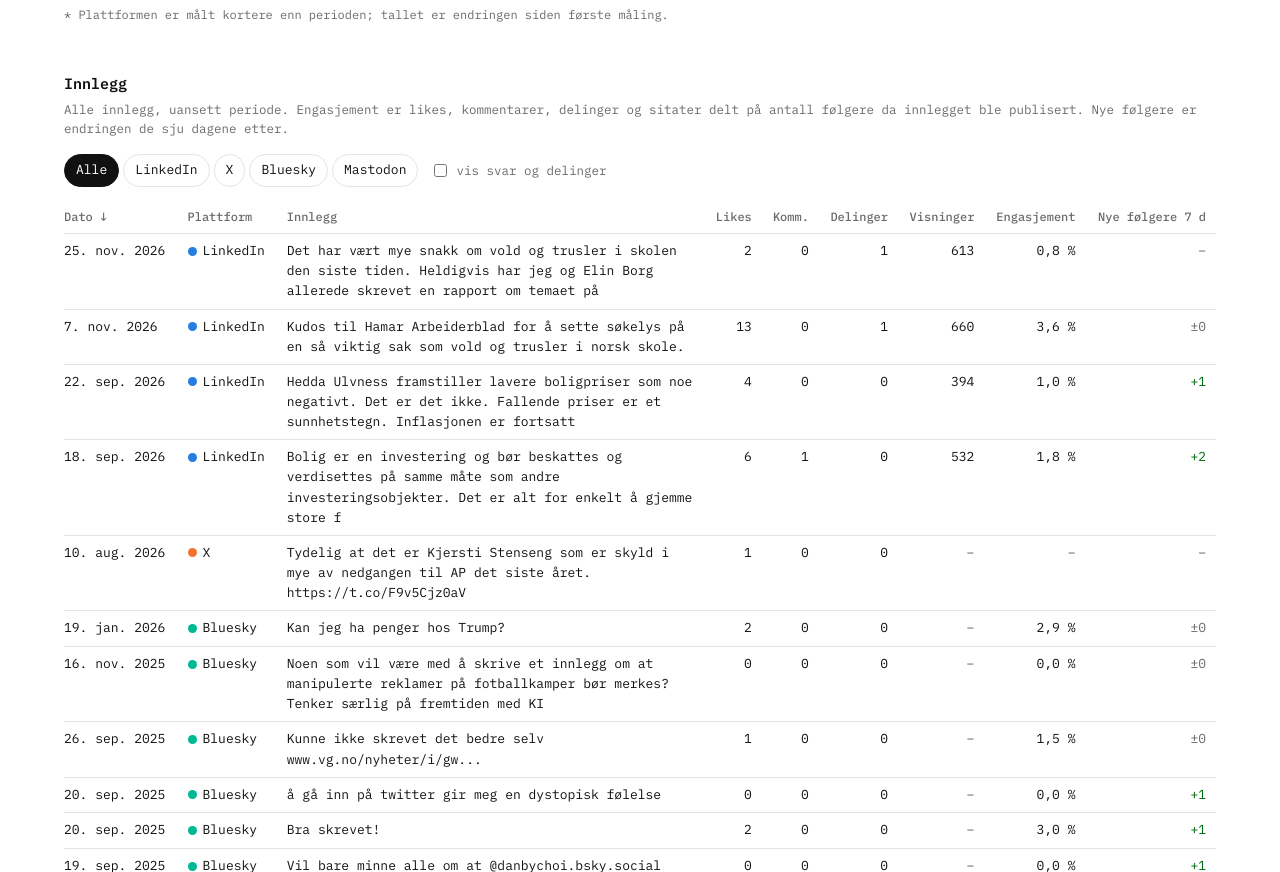
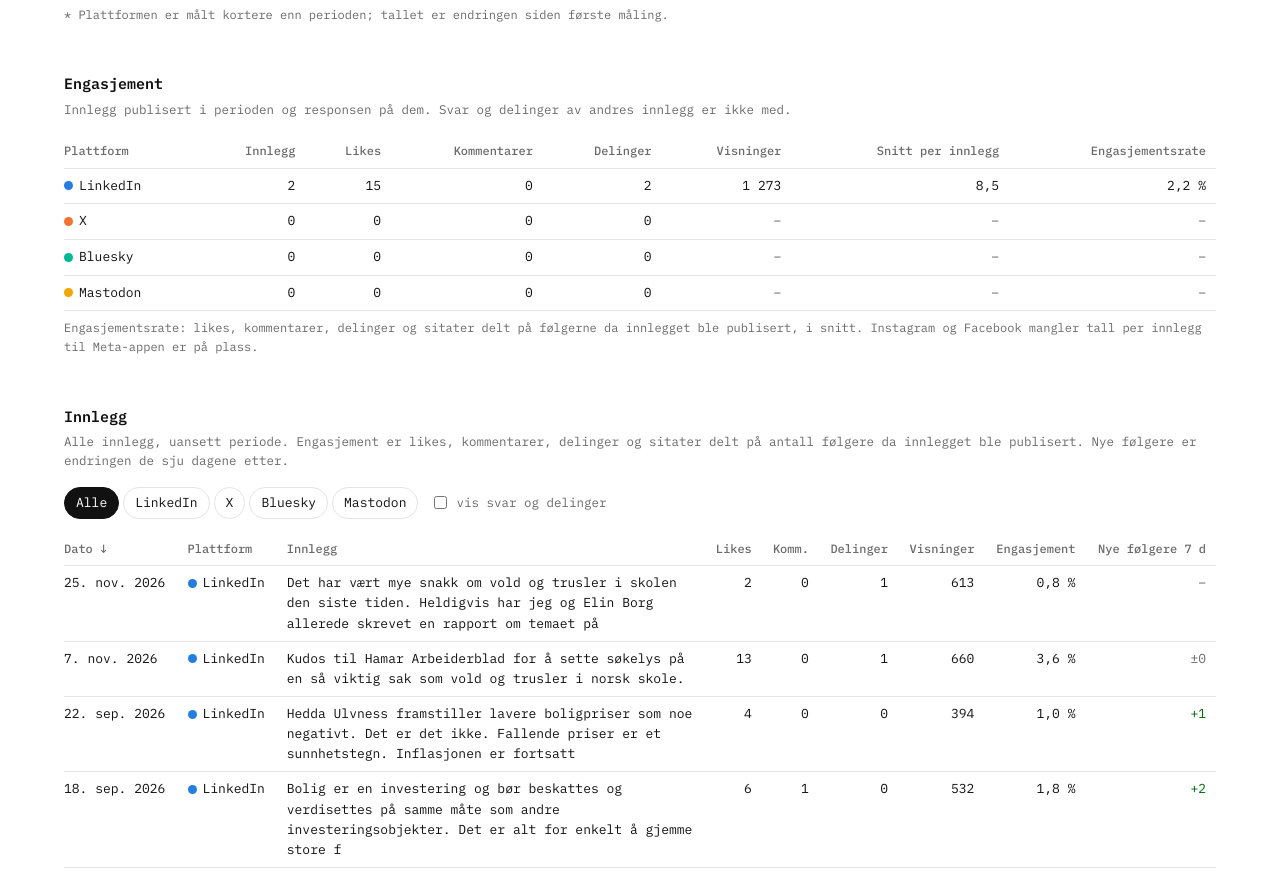
Before and after one commit to oas-94/oas-94.github.io, a plain HTML site: page tall/index.html in a window 1280 px wide. Shown: the part 2308-3180 px from the top of the page. Drawn offline with Linux system fonts and the light colour scheme.

Commit message:
Tall: engasjement per plattform, LinkedIn-profilvisninger

```diff
--- a/tall/index.html
+++ b/tall/index.html
@@ -165,6 +165,10 @@ label.valg{font-size:12.5px;color:var(--gra);margin-left:8px;display:inline-flex
   <p class="h2under">Netto endring i hovedtallet for hver plattform. Prosent er vekst siste 30 dager.</p>
   <div class="rull" id="vekst"></div>
 
+  <h2>Engasjement</h2>
+  <p class="h2under" id="engUnder">Innlegg publisert i perioden og responsen på dem. Svar og delinger av andres innlegg er ikke med.</p>
+  <div class="rull" id="engasjement"></div>
+
   <h2>Innlegg</h2>
   <p class="h2under">Alle innlegg, uansett periode. Engasjement er likes, kommentarer, delinger og sitater delt på antall følgere da innlegget ble publisert. Nye følgere er endringen de sju dagene etter.</p>
   <div class="filter" id="innleggFilter"></div>
@@ -192,7 +196,7 @@ label.valg{font-size:12.5px;color:var(--gra);margin-left:8px;display:inline-flex
 "use strict";
 // ---------- Oppsett ----------
 const P = {
-  linkedin:  { navn: "LinkedIn",  farge: "#257de0", hoved: "folgere", enhet: "følgere", andre: [["kontakter", "kontakter"]], kilde: "Edge-utvidelsen",
+  linkedin:  { navn: "LinkedIn",  farge: "#257de0", hoved: "folgere", enhet: "følgere", andre: [["kontakter", "kontakter"], ["profilvisninger", "profilvisninger"], ["sok", "søketreff"]], kilde: "Edge-utvidelsen",
     rek: "Rekonstruert fra datoen hver nåværende kontakt ble knyttet. Kontakter følger deg automatisk, så kurven er et minimum: kontakter som er fjernet og følgere som ikke er kontakter, er ikke med.", lenke: "https://www.linkedin.com/in/orjansamuelsen/" },
   facebook:  { navn: "Facebook",  farge: "#6a4ce2", hoved: "venner", enhet: "venner", andre: [["folgere", "følgere"]], kilde: "Edge-utvidelsen",
     rek: "Rekonstruert fra datoen hver nåværende venn ble venn (dataeksport). Venner som er fjernet, er ikke med, så kurven er et minimum.", lenke: "https://www.facebook.com/" },
@@ -572,6 +576,25 @@ function visInnlegg() {
   const m = el.querySelector("#mer"); if (m) m.onclick = () => { S.visAntall += 25; visInnlegg(); };
 }
 
+function visEngasjement() {
+  const fra = fraTid();
+  const sum = (a, k) => a.reduce((s, x) => s + (Number.isFinite(x[k]) ? x[k] : 0), 0);
+  const har = (a, k) => a.some((x) => Number.isFinite(x[k]));
+  let h = `<table><thead><tr><th>Plattform</th><th>Innlegg</th><th>Likes</th><th>Kommentarer</th><th>Delinger</th><th>Visninger</th><th>Snitt per innlegg</th><th>Engasjementsrate</th></tr></thead><tbody>`;
+  let rader = 0;
+  for (const pl of REKKEFOLGE) {
+    const a = D.innlegg.filter((x) => x.plattform === pl && !x.svar && x.t >= fra);
+    const alle = D.innlegg.filter((x) => x.plattform === pl);
+    if (!alle.length) continue;
+    rader++;
+    const samlet = sum(a, "samlet"), rater = a.map((x) => x.eng).filter(Number.isFinite);
+    const c = (k) => har(alle, k) ? nf.format(sum(a, k)) : '<span class="null">–</span>';
+    h += `<tr><td><span class="plattform"><i class="prikk" style="background:${P[pl].farge}"></i>${P[pl].navn}</span></td><td>${a.length}</td><td>${c("likes")}</td><td>${c("kommentarer")}</td><td>${c("delinger")}</td><td>${c("visninger")}</td>
+      <td>${a.length ? pf.format(samlet / a.length) : '<span class="null">–</span>'}</td><td>${rater.length ? pf.format(rater.reduce((x, y) => x + y, 0) / rater.length) + " %" : '<span class="null">–</span>'}</td></tr>`;
+  }
+  document.getElementById("engasjement").innerHTML = rader ? h + `</tbody></table><div class="merknad">Engasjementsrate: likes, kommentarer, delinger og sitater delt på følgerne da innlegget ble publisert, i snitt. Instagram og Facebook mangler tall per innlegg til Meta-appen er på plass.</div>` : `<div class="liten">Ingen innlegg ennå.</div>`;
+}
+
 function visFolk() {
   const el = document.getElementById("folk");
   let h = "";
@@ -628,7 +651,7 @@ function visKilder() {
 }
 
 function alt() {
-  visPerioder(); visTopp(); visFliser(); visDetalj(); visVekst(); visInnlegg(); visFolk(); visScholar(); visKilder();
+  visPerioder(); visTopp(); visFliser(); visDetalj(); visVekst(); visEngasjement(); visInnlegg(); visFolk(); visScholar(); visKilder();
 }
 
 async function start() {
```
